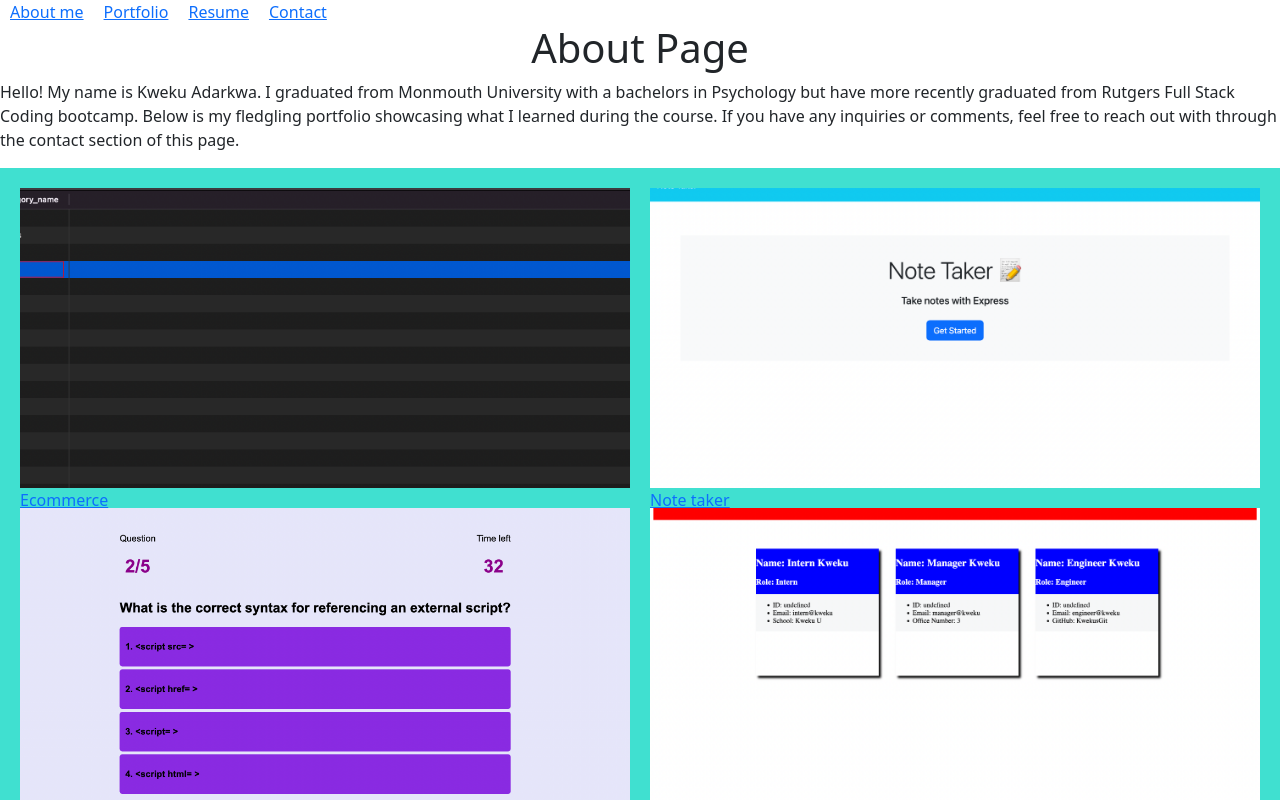
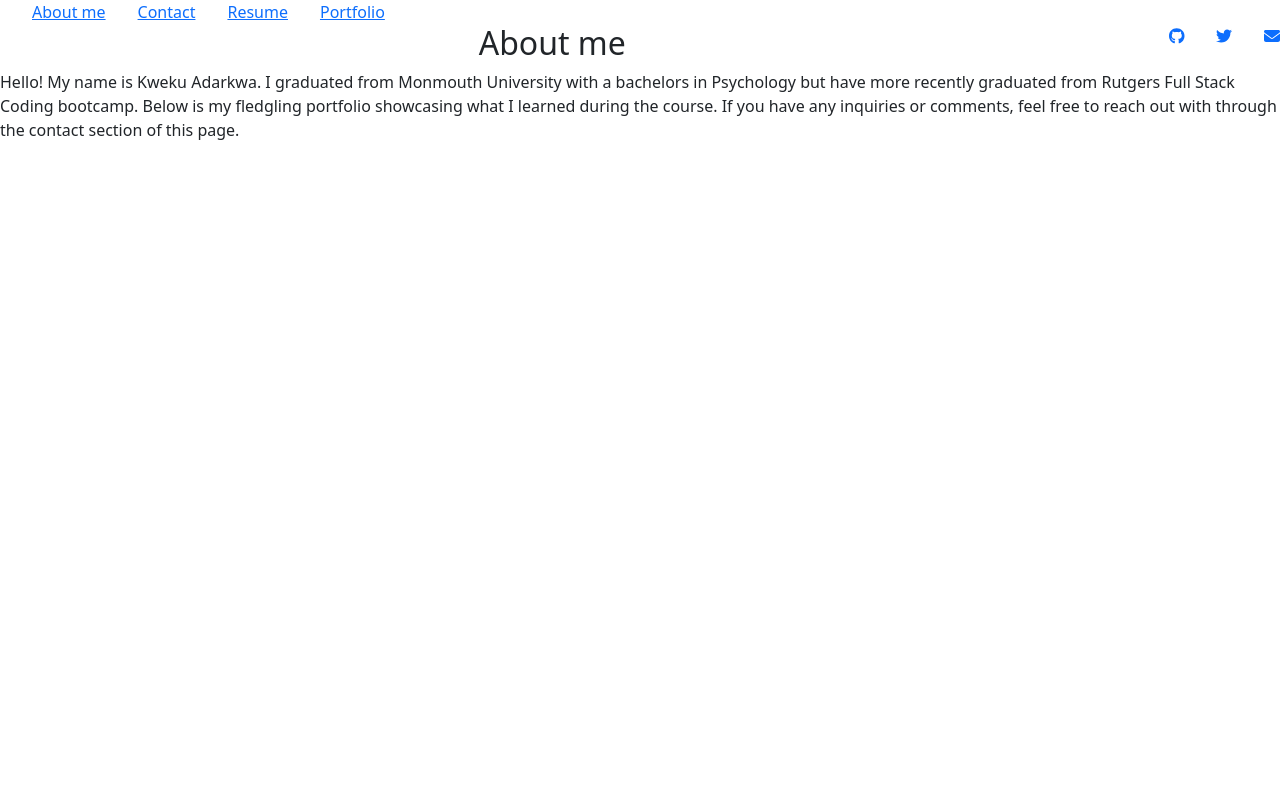
Before and after one commit to 1kweku/react-portfolio, a React (Create React App) app: page / in a window 1280 px wide. Shown: the top 800 px of the page. Built offline with nearby package versions, Linux system fonts and the light colour scheme.

Commit message:
components put on seperate pages

```diff
--- a/src/components/NavTabs.js
+++ b/src/components/NavTabs.js
@@ -1,39 +1,62 @@
 import React from "react";
-import "../styles/navTabs.css";
+import { FontAwesomeIcon } from "@fortawesome/react-fontawesome";
+import { faTwitter } from "@fortawesome/free-brands-svg-icons";
+import { faGithub } from "@fortawesome/free-brands-svg-icons";
+import { faEnvelope } from "@fortawesome/free-solid-svg-icons";
+
 const styles = {
+  icons: {
+    display: "flex",
+    alignItems: "right",
+    flexWrap: "wrap",
+    textAlign: "center",
+    float: "right",
+    paddingight: 100,
+  },
   nav: {
-    margin: 10,
+    display: "flex",
+    flexWrap: "wrap",
   },
 };
-// TODO: Add a comment explaining how we are able to extract the key value pairs from props
-
-function NavTabs() {
+export default function NavTabs(props) {
   return (
     <nav>
-      <ul className="nav">
-        <li className="nav-item">
-          <a href="#about-me" style={styles.nav}>
-            About me
+      <ul className="nav" style={styles.nav}>
+        <ol className="nav-item" onClick={props.handlePageChange}>
+          <a href="#about"> About me </a>{" "}
+        </ol>
+        <ol className="nav-item" onClick={props.handlePageChange}>
+          <a href="#contact"> Contact </a>{" "}
+        </ol>
+        <ol className="nav-item" onClick={props.handlePageChange}>
+          <a href="#resume"> Resume </a>{" "}
+        </ol>
+        <ol className="nav-item" onClick={props.handlePageChange}>
+          <a href="#portfolio"> Portfolio </a>{" "}
+        </ol>
+      </ul>
+      <ul style={styles.icons}>
+        <ol className="github">
+          <a id="GitHub" href="https://github.com/1kweku?tab=repositories">
+            {" "}
+            <FontAwesomeIcon icon={faGithub} />
           </a>
-        </li>
-        <li className="nav-item">
-          <a href="#portfolio" style={styles.nav}>
-            Portfolio
+        </ol>
+        <ol className="nav-item">
+          <a href="#contact">
+            <FontAwesomeIcon icon={faTwitter} />
           </a>
-        </li>
-        <li className="nav-item">
-          <a href="#resume" style={styles.nav}>
-            Resume
+        </ol>
+        <ol className="email">
+          <a
+            rel="noreferrer"
+            href="mailto:adarkwakweku@gmail.com"
+            target="_blank"
+          >
+            <FontAwesomeIcon icon={faEnvelope} />
           </a>
-        </li>
-        <li className="nav-item">
-          <a href="#contact" style={styles.nav}>
-            Contact
-          </a>
-        </li>
+        </ol>
       </ul>
     </nav>
   );
 }
-
-export default NavTabs;
--- a/src/components/PortfolioContainer.js
+++ b/src/components/PortfolioContainer.js
@@ -19,26 +19,33 @@ const styles = {
 };
 
 export default function PortfolioContainer() {
-  const [currentPage, setCurrentPage] = useState("Home");
+  const [currentPage, setCurrentPage] = useState("About");
   const handlePageChange = (page) => setCurrentPage(page);
 
+  const renderPage = () => {
+    if (currentPage === "About") {
+      return <About />;
+    }
+    if (currentPage === "Portfolio") {
+      return <Portfolio />;
+    }
+    if (currentPage === "Resume") {
+      return <Resume />;
+    }
+    if (currentPage === "Contact") {
+      return <Contact />;
+    }
+  };
+
   return (
-    <div style={styles.header}>
-      {/* // TODO: Add a comment describing what we are passing as props */}
-      <NavTabs currentPage={currentPage} />
-      {/* // TODO: Add a comment explaining what is happening on the following line */}
-      <p id="about-me">
-        <About />
-      </p>
-      <body id="portfolio" style={styles.body}>
-        <Portfolio />
-      </body>
-      <body id="resume" style={styles.body}>
-        <Resume />
-      </body>
-      <footer id="contact">
-        <Contact />
-      </footer>
+    <div>
+      {
+        <NavTabs
+          currentPage={currentPage}
+          handlePageChange={handlePageChange}
+        />
+      }
+      {renderPage()}
     </div>
   );
 }
--- a/src/components/pages/About.js
+++ b/src/components/pages/About.js
@@ -7,7 +7,7 @@ const styles = {
 export default function About() {
   return (
     <div id="about-me">
-      <h1 style={styles.header}>About Page</h1>
+      <h2 style={styles.header}>About me</h2>
       <p>
         Hello! My name is Kweku Adarkwa. I graduated from Monmouth University
         with a bachelors in Psychology but have more recently graduated from
--- a/src/components/pages/Resume.js
+++ b/src/components/pages/Resume.js
@@ -5,7 +5,7 @@ export default function resume() {
   return (
     <div id="resume">
       <h1>Resume</h1>
-      <h2>Front End</h2>
+      <h2 id="front-end">Front End</h2>
       <ul>
         <li>HTML5</li>
         <li>CSS3</li>
@@ -13,7 +13,7 @@ export default function resume() {
         <li>JQuery</li>
         <li>React</li>
       </ul>
-      <h2>Back End</h2>
+      <h2 id="back-end">Back End</h2>
       <ul>
         <li>Node.js</li>
         <li>MySQL</li>
--- a/src/styles/resume.css
+++ b/src/styles/resume.css
@@ -1,3 +1,11 @@
-body title{
-    color: blue;
+#resume h1 {
+    text-align: center;
 }
+
+#resume #front-end {
+
+}
+
+#resume #back-end {
+
+}
```
